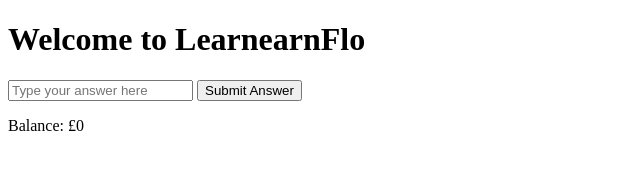
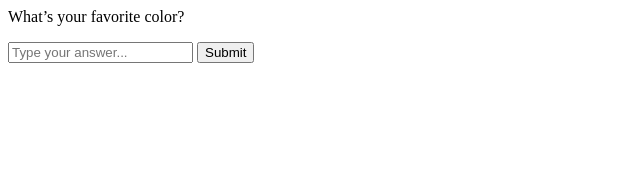
Before and after one commit to GFB300/Learnearn, a plain HTML site: page index.html in a window 1280 px wide. Shown: the whole page, without its empty margins (0-640 px from the left). Drawn offline with Linux system fonts and the light colour scheme.

```diff
--- a/index.html
+++ b/index.html
@@ -1,20 +1,5 @@
-<!DOCTYPE html>
-<html lang="en">
-<head>
-  <meta charset="UTF-8">
-  <meta name="viewport" content="width=device-width, initial-scale=1.0">
-  <title>LearnearnFlo</title>
-</head>
-<body>
-  <h1>Welcome to LearnearnFlo</h1>
-
-  <p id="question"></p>
-  <input type="text" id="answerInput" placeholder="Type your answer here">
-  <button id="submitAnswer">Submit Answer</button>
-
-  <p id="balanceDisplay">Balance: £0</p>
-
-
-  <script src="app.js"></script>
-</body>
-</html>
+<form id="survey-form">
+  <p id="question">What’s your favorite color?</p>
+  <input type="text" id="answer" placeholder="Type your answer..." required>
+  <button type="submit">Submit</button>
+</form>
```
